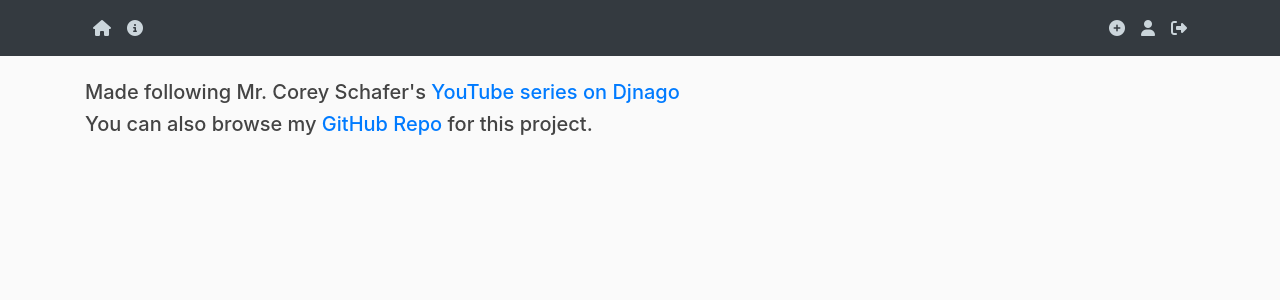
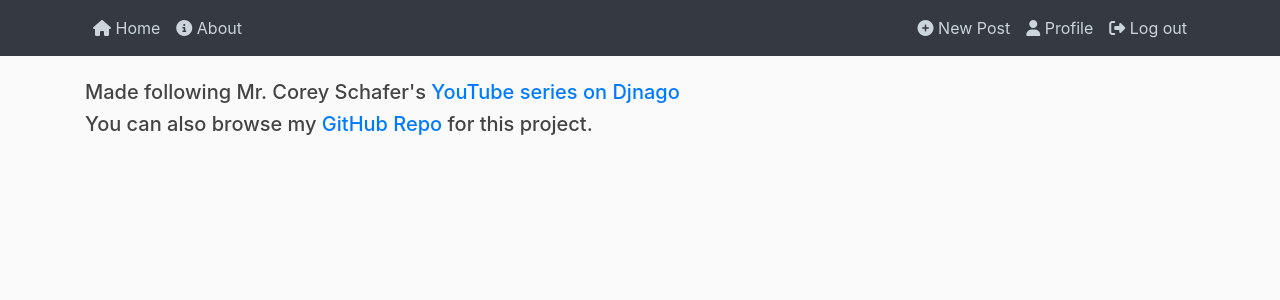
Before and after one commit to k2maan/BlogWebsiteDjango, a Django app: page /about/ in a window 1280 px wide. Shown: the top 300 px of the page. Run offline with Django 3.2, Linux system fonts and the light colour scheme; the visitor is signed in with stand-in values (Sample User, id 1); some libraries are stand-ins or nearby versions.

Commit message:
Added SS and edited base.html's css

```diff
--- a/blog/templates/blog/base.html
+++ b/blog/templates/blog/base.html
@@ -33,20 +33,25 @@
                 </button>
                 <div class="collapse navbar-collapse" id="navbarToggle">
                     <div class="navbar-nav mr-auto">
-                        <a class="nav-item nav-link" href="{% url 'blog-home' %}"><i class="fas fa-home"></i></a>
-                        <a class="nav-item nav-link" href="{% url 'blog-about' %}"><i
-                                class="fas fa-info-circle"></i></a>
+                        <a class="nav-item nav-link" href="{% url 'blog-home' %}"><i class="fas fa-home"></i> Home</a>
+                        <a class="nav-item nav-link" href="{% url 'blog-about' %}"><i class="fas fa-info-circle"></i>
+                            About</a>
                     </div>
                     <!-- Navbar Right Side -->
                     <div class="navbar-nav">
                         {% if user.is_authenticated %}
-                        <a class="nav-item nav-link" href="{% url 'post-create' %}"><i
-                                class="fas fa-plus-circle"></i></a>
-                        <a class="nav-item nav-link" href="{% url 'profile' %}"><i class="fas fa-user"></i></a>
-                        <a class="nav-item nav-link" href="{% url 'logout' %}"><i class="fas fa-sign-out-alt"></i></a>
+                        <a class="nav-item nav-link" href="{% url 'post-create' %}"><i class="fas fa-plus-circle"></i>
+                            New Post</a>
+                        <a class="nav-item nav-link" href="{% url 'profile' %}"><i class="fas fa-user"></i> Profile</a>
+                        <a class="nav-item nav-link" href="{% url 'logout' %}"><i class="fas fa-sign-out-alt"></i> Log
+                            out</i></a>
+
                         {% else %}
-                        <a class="nav-item nav-link" href="{% url 'login' %}">Login</a>
-                        <a class="nav-item nav-link" href="{% url 'register' %}">Register</a>
+                        <a class="nav-item nav-link" href="{% url 'login' %}"><i class="fas fa-sign-in-alt"></i>
+                            Login</a>
+                        <p>|</p>
+                        <a class="nav-item nav-link" href="{% url 'register' %}"><i class="fas fa-user-plus"></i>
+                            Register</a>
                         {% endif %}
                     </div>
                 </div>
@@ -72,13 +77,13 @@
 
     <script src="https://code.jquery.com/jquery-3.2.1.slim.min.js"
         integrity="sha384-KJ3o2DKtIkvYIK3UENzmM7KCkRr/rE9/Qpg6aAZGJwFDMVNA/GpGFF93hXpG5KkN" crossorigin="anonymous">
-    </script>
+        </script>
     <script src="https://cdnjs.cloudflare.com/ajax/libs/popper.js/1.12.9/umd/popper.min.js"
         integrity="sha384-ApNbgh9B+Y1QKtv3Rn7W3mgPxhU9K/ScQsAP7hUibX39j7fakFPskvXusvfa0b4Q" crossorigin="anonymous">
-    </script>
+        </script>
     <script src="https://maxcdn.bootstrapcdn.com/bootstrap/4.0.0/js/bootstrap.min.js"
         integrity="sha384-JZR6Spejh4U02d8jOt6vLEHfe/JQGiRRSQQxSfFWpi1MquVdAyjUar5+76PVCmYl" crossorigin="anonymous">
-    </script>
+        </script>
 </body>
 </body>
 
```
Also changed, not shown: screenshot.jpg (added).
